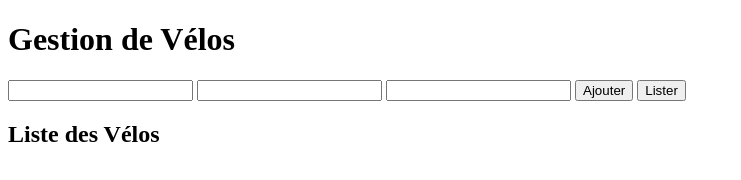
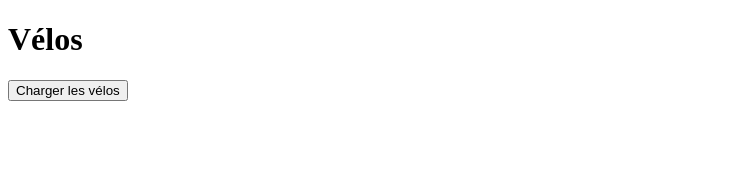
Before and after one commit to AdrienRCQ/velomanager, a plain HTML site: page frontend/index.html in a window 1280 px wide. Shown: the whole page, without its empty margins (0-741 px from the left). Drawn offline with Linux system fonts and the light colour scheme.

Commit message:
trying to fixe it...

```diff
--- a/frontend/index.html
+++ b/frontend/index.html
@@ -2,83 +2,35 @@
 <html lang="fr">
 <head>
   <meta charset="UTF-8">
-  <title>Gestion de Vélos</title>
+  <title>Liste des vélos</title>
 </head>
-<body >
-  <h1 >Gestion de Vélos</h1>
-
-  <form >
-    <input type="text" id="Brand" >
-    <input type="text" id="Model">
-    <input type="text" id="Status">
-    <button onclick="newBike()">Ajouter</button>
-    <button onclick="getData()">Lister</button>
-  </form>
-
-  <h2 >Liste des Vélos</h2>
-  <ul>
-    <template x-for="bike in bikes" :key="bike.ID">
-      <li >
-        <strong x-text="bike.Brand"></strong> - <span x-text="bike.Model"></span> - <em x-text="bike.Status"></em>
-        <button @click="deleteBike(bike.ID)" >Supprimer</button>
-      </li>
-    </template>
-  </ul>
+<body>
+  <h1>Vélos</h1>
+  <button id="loadBikes">Charger les vélos</button>
+  <ul id="bikesList"></ul>
 
   <script>
-  async function getData() {
-    const url = "http://192.168.115.146:8080/bikes";
-    try {
-      const response = await fetch(url);
-      if (!response.ok) {
-        throw new Error(`Response status: ${response.status}`);
-      }
-
-      const json = await response.json();
-      console.log(json);
-    } catch (error) {
-      console.error(error.message);
-    }
-  }
-
-
-    function bikeApp() {
-      return {
-        bikes: [],
-        newBike: { Brand: '', Model: '', Status: '' },
-
-        fetchBikes() {
-          fetch('/bikes')
-            .then(res => res.json())
-            .then(data => this.bikes = data);
-        },
-
-        addBike() {
-          fetch('bikes', {
-            method: 'POST',
-            headers: { 'Content-Type': 'application/json' },
-            body: JSON.stringify(this.newBike)
-          }).then(() => {
-            this.newBike = { Brand: '', Model: '', Status: '' };
-            this.fetchBikes();
+    document.getElementById("loadBikes").addEventListener("click", () => {
+      fetch("http://localhost:8080/bikes")
+        .then(response => {
+          if (!response.ok) {
+            throw new Error("Erreur réseau");
+          }
+          return response.json();
+        })
+        .then(data => {
+          const list = document.getElementById("bikesList");
+          list.innerHTML = ""; // On vide la liste avant de l'afficher
+          data.forEach(bike => {
+            const item = document.createElement("li");
+            item.textContent = `Vélo ID: ${bike.id}, Modèle: ${bike.model}`;
+            list.appendChild(item);
           });
-        },
-
-
-        deleteBike(id) {
-          fetch(`/api/bikes/${id}`, { method: 'DELETE' })
-            .then(() => this.fetchBikes());
-        },
-
-        init() {
-          this.fetchBikes();
-        }
-      }
-    }
-    function newBike() {
-        var brand = document.getElementById("Brand").value;
-        window.alert(brand)
-    }
+        })
+        .catch(error => {
+          console.error("Erreur lors du fetch :", error);
+        });
+    });
   </script>
 </body>
 </html>
```
Also changed, not shown: 2 other files.
